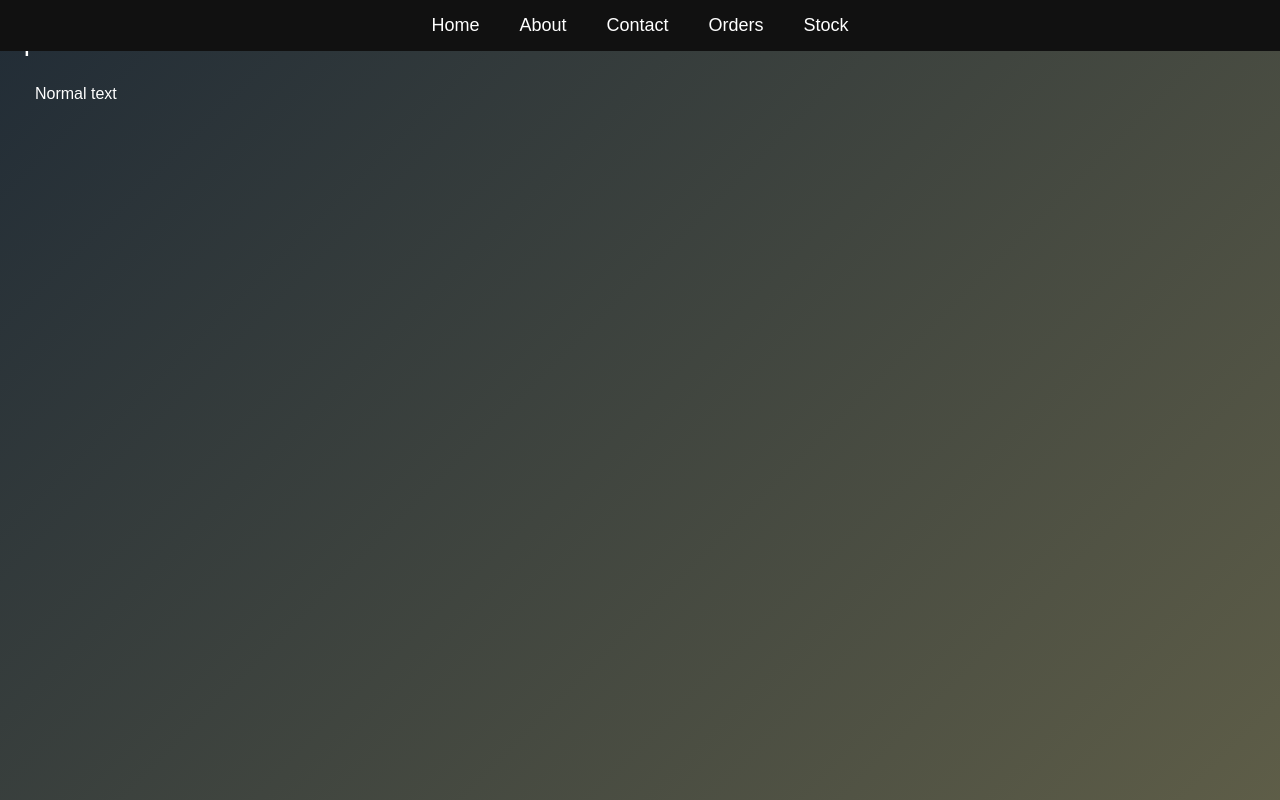
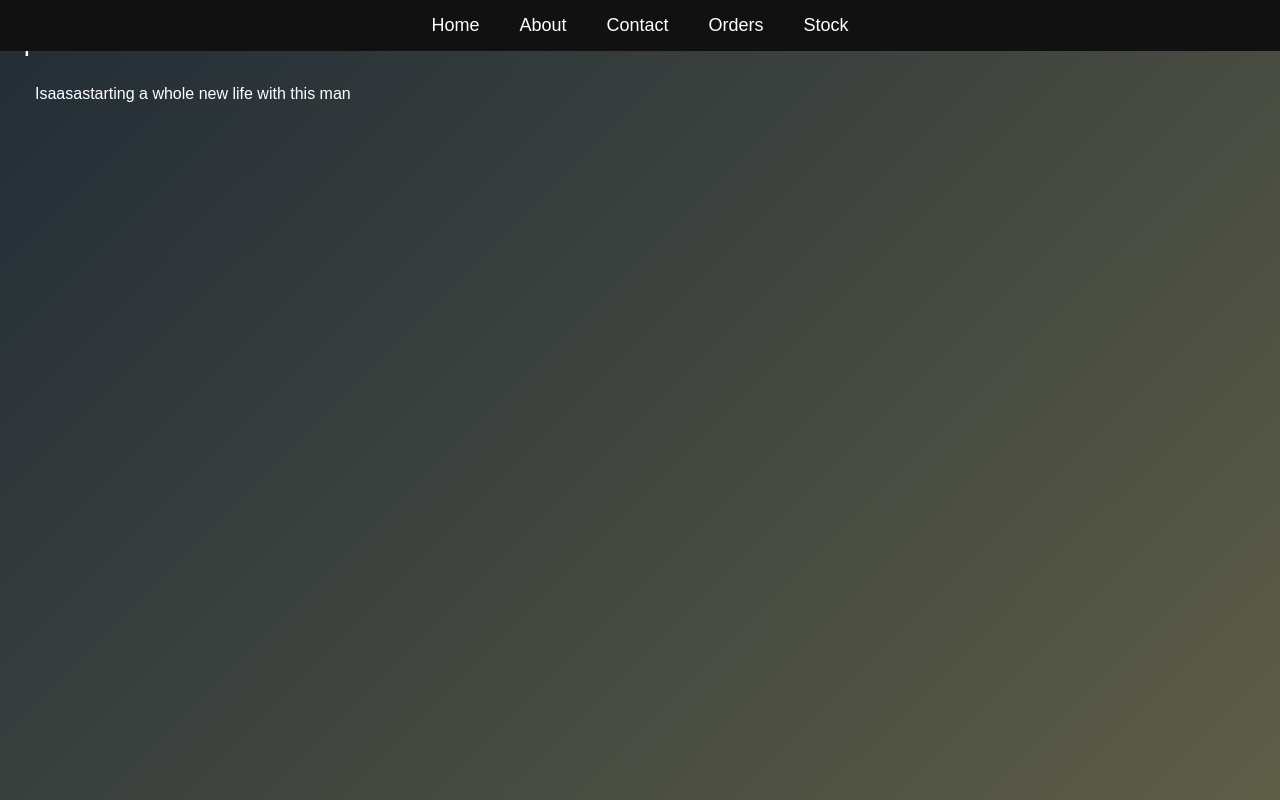
Before and after one commit to Phypoo/Phypoo.github.io, a plain HTML site: page index.html in a window 1280 px wide. Drawn offline with Linux system fonts and the light colour scheme.

Commit message:
zmena normal

```diff
--- a/index.html
+++ b/index.html
@@ -21,6 +21,6 @@
 	</nav>
 
 	<p class="special">Special text</p>
-	<p class="normal">Normal text</p>
+	<p class="normal">Isaasastarting a whole new life with this man</p>
 </body>
 </html>
```
